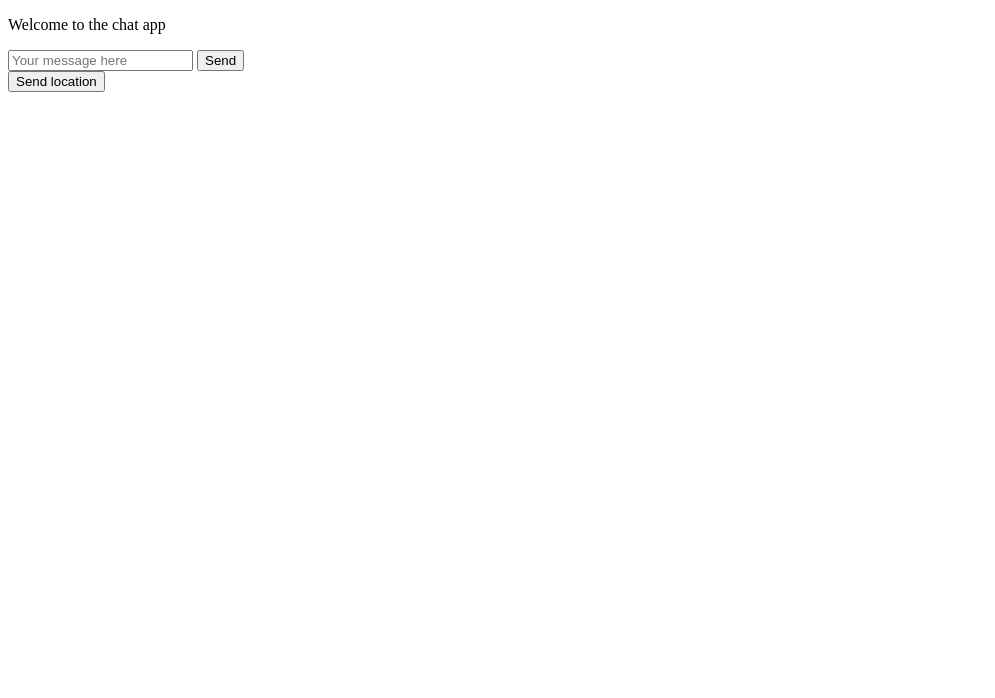
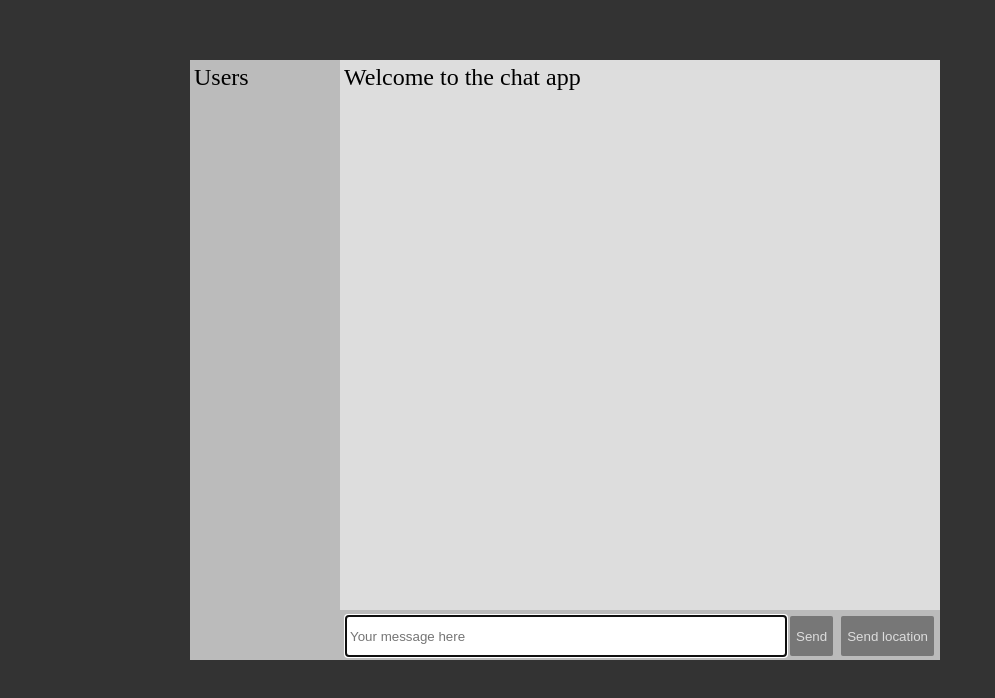
Before and after one commit to tier4ik/socket.io_chat, a website: page public/index.html in a window 1280 px wide. Shown: the whole page, without its empty margins (0-995 px from the left). Drawn offline with nearby package versions, Linux system fonts and the light colour scheme; no server answers.

Commit message:
Add styles to chat app

```diff
--- /dev/null
+++ b/public/css/style.css
@@ -0,0 +1,68 @@
+* {
+    margin: 0;
+    padding: 0;
+    box-sizing: border-box;
+}
+body {
+    background-color: #333;
+}
+.chat {
+    margin: 60px auto;
+    width: 600px;
+    background-color: #ddd;
+    height: 600px;
+    position: relative;
+}
+.chat__sidebar {
+    width: 150px;
+    height: 100%;
+    background-color: #bbb;
+    position: absolute;
+    top: 0;
+    right: 100%;
+}
+.chat__control {
+    width: 100%;
+    height: 50px;
+    padding: 6px;
+    background-color: #bbb;
+    position: absolute;
+    bottom: 0;
+    display: flex;
+    justify-content: space-between;
+}
+#msg__form {
+    display: inline-block;
+}
+button {
+    border: none;
+    height: 40px;
+    background-color: #777;
+    padding: 4px 6px;
+    border-radius: 2px;
+    color: #ddd;
+}
+#msg__text {
+    border: none;
+    width: 440px;
+    height: 40px;
+    padding: 4px;
+    border-radius: 2px;
+}
+p {
+    font-size: 24px;
+    padding: 4px;
+    margin-bottom: 20px;
+}
+#chat__list {
+    list-style: none;
+    position: absolute;
+    bottom: 70px;
+}
+#chat__list>li {
+    padding: 4px;
+}
+#chat__list>li:first-child {
+    font-size: 18px;
+    font-weight: bold;
+}
--- a/public/index.html
+++ b/public/index.html
@@ -7,20 +7,25 @@
     <title>Document</title>
 </head>
 <body>
-    <p>Welcome to the chat app</p>
-
-    <ol id="msg__list">
-
-    </ol>
-
-    <form id="msg__form">
-        <input type="text" name="message" id="msg__text" placeholder="Your message here">
-        <button>Send</button>
-    </form>
-    <button id="send-location">Send location</button>
+    <div class="chat">
+        <div class="chat__sidebar">
+            <p>Users</p>
+            <div id="users"></div>
+        </div>
+        <p>Welcome to the chat app</p>
+        <ol id="chat__list"></ol>
+        <div class="chat__control">
+            <form id="msg__form">
+                <input type="text" name="message" id="msg__text" placeholder="Your message here" autofocus autocomplete="off">
+                <button>Send</button>
+            </form>
+            <button id="send-location">Send location</button>
+        </div>
+    </div>
 
     <script src="/socket.io/socket.io.js"></script>
     <script src="/libs/jquery.min.js"></script>
     <script src="/js/index.js"></script>
+    <link rel="stylesheet" href="/css/style.css">
 </body>
 </html>
--- a/public/js/index.js
+++ b/public/js/index.js
@@ -12,7 +12,7 @@ socket.on('newMsg', function(msg) {
     console.log('New message is ', msg);
     var li = $('<li></li>');
     li.text(msg.from + ': ' + msg.text);
-    $('#msg__list').append(li);
+    $('#chat__list').append(li);
 });
 
 socket.on('disconnect', function() {
@@ -22,13 +22,18 @@ socket.on('disconnect', function() {
 $('#msg__form').on('submit', function(evt) {
     evt.preventDefault();
 
+    let text = $('#msg__text').val();
+
+    if(!text) {
+        return false;
+    }
+
     socket.emit('createMsg', {
         from: 'User',
-        text: $('#msg__text').val()
+        text: text
     }, function() {
-
+        $('#msg__text').val('');
     });
-    $('#msg__text').val('');
 });
 
 var locBtn = $('#send-location');
@@ -54,6 +59,7 @@ socket.on('newLocationMsg', function(msg) {
     a.attr('href', msg.link);
     a.text('Click to see you current location');
 
+    li.text(`${msg.from}: `);
     li.append(a);
-    $('#msg__list').append(li);
+    $('#chat__list').append(li);
 });
--- a/server/server.js
+++ b/server/server.js
@@ -26,7 +26,7 @@ io.on('connection', (socket)=> {
         //io.emit срабатывает для ВСЕХ подключенных пользователей
         //socket.emit для одного подключения
         io.emit('newMsg', msgGenerator(msg.from, msg.text));
-        callback('This is from the server');
+        callback();
         //broadcast означает отослать событие всем, КРОМЕ ТОГО socket кто вызвал его
         // socket.broadcast.emit('newMsg', {
         //     from: msg.from,
```
